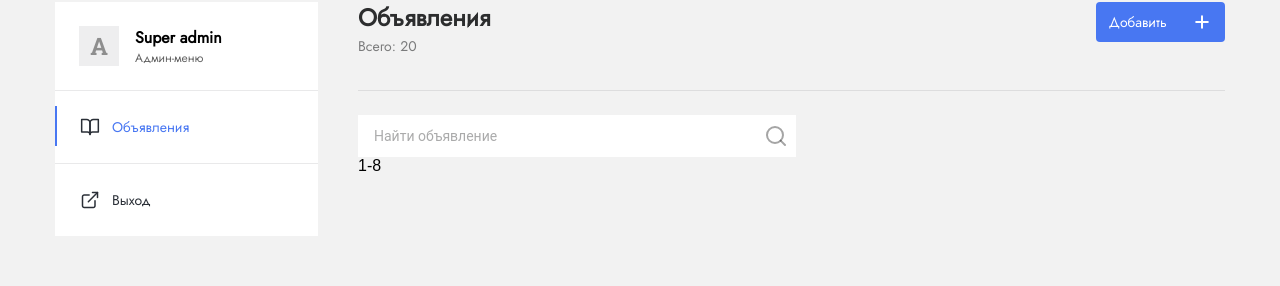
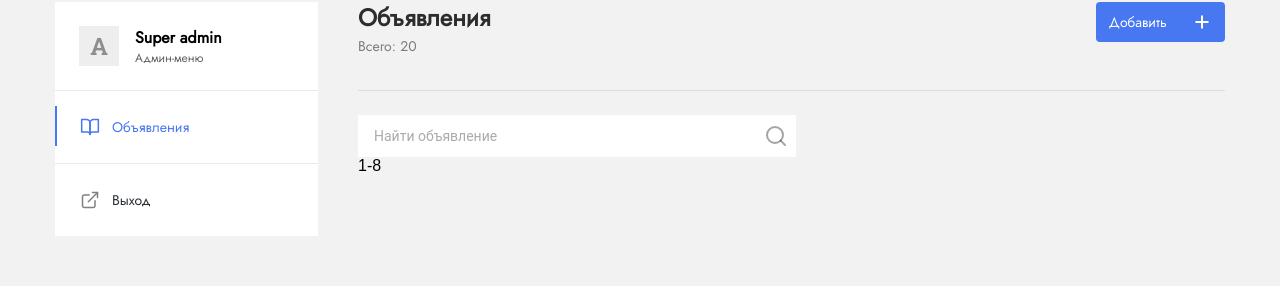
Before and after one commit to anikulshin310/homework, a React (Create React App) app: page /bulletin_board in a window 1280 px wide. Shown: the part 110-396 px from the top of the page. Built offline with nearby package versions, Linux system fonts and the light colour scheme.

Commit message:
menu item active styles fix for svg icon

```diff
--- a/src/shared/Header/components/UserButton/UserButton.module.scss
+++ b/src/shared/Header/components/UserButton/UserButton.module.scss
@@ -1,14 +1,18 @@
 .user_button {
   display: flex;
+  .user_button_title {
 
-  .user_button_title {
-    margin-left: 8px;
     font-family: "Jost";
     font-style: normal;
     font-weight: 400;
     font-size: 14px;
     line-height: 24px;
     color: #424242;
-    height: 24px;
+
   }
 }
+.user_icon {
+  height: 24px;
+  width: 24px;
+  margin-right: 8px;
+}
--- a/src/shared/Header/components/UserButton/index.tsx
+++ b/src/shared/Header/components/UserButton/index.tsx
@@ -1,6 +1,6 @@
 import React, { FC } from "react";
 import style from "./UserButton.module.scss";
-import { ReactComponent as UserSVGIcon } from "./icon.svg";
+import userIcon from '../../../../assets/svg/userIcon.svg';
 
 interface IUserButton {
   title: string;
@@ -8,7 +8,11 @@ interface IUserButton {
 const UserButton: FC<IUserButton> = ({ title }) => {
   return (
     <div className={style.user_button}>
-      <UserSVGIcon className={style.user_button_icon} />
+      <div className={style.user_icon} style={{
+          background: `url(${userIcon}) no-repeat center`,
+
+
+        }}/>
       <div className={style.user_button_title}>{title}</div>
     </div>
   );
--- a/src/shared/Sidebar/Sidebar.module.scss
+++ b/src/shared/Sidebar/Sidebar.module.scss
@@ -67,6 +67,12 @@
   .menu_item_logo {
     margin-left: 25px;
     width: 20px;
+    background-color:grey;
+
+  }
+  .menu_item_logo_active {
+    @extend .menu_item_logo;
+    background-color:#4877f2;
   }
   .menu_item_name {
     display: flex;
@@ -81,7 +87,8 @@
 }
 .menu_item_active {
   @extend .menu_item;
-  color: #4877f2;
+  color:#4877f2
+
 }
 .menu_item_active_left_border {
   position: absolute;
--- a/src/shared/Sidebar/components/SidebarMenuItem.tsx
+++ b/src/shared/Sidebar/components/SidebarMenuItem.tsx
@@ -27,7 +27,10 @@ const SidebarMenuItem: FC<ISidebarMenuItem> = ({ menuItem }) => {
         <div className={style.menu_item_active_left_border}></div>
       ) : null}
       <div className={!isActive ? style.menu_item : style.menu_item_active}>
-        <img className={style.menu_item_logo} src={menuItem.logo}></img>
+        <div  className={!isActive ? style.menu_item_logo : style.menu_item_logo_active} style={{
+          WebkitMask: `url(${menuItem.logo}) no-repeat center `,
+          maskImage: `url(${menuItem.logo}) no-repeat center `,
+        }}/>
         <div className={style.menu_item_name}>{menuItem.name}</div>
       </div>
     </Link>
```
Also changed, not shown: .gitpod.yml (added), src/assets/svg/userIcon.svg (renamed from src/shared/Header/components/UserButton/icon.svg).
